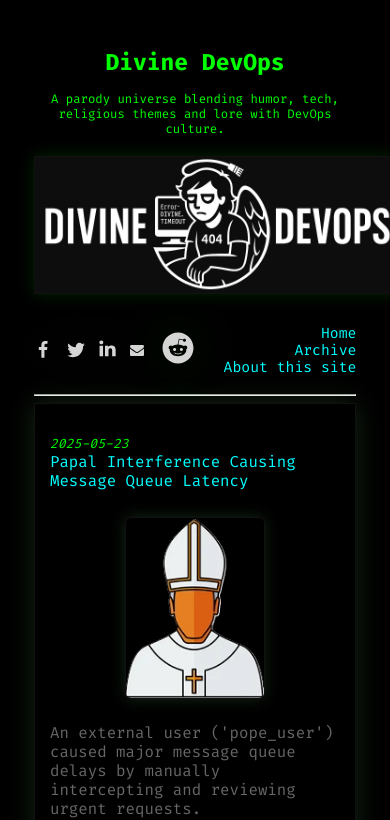
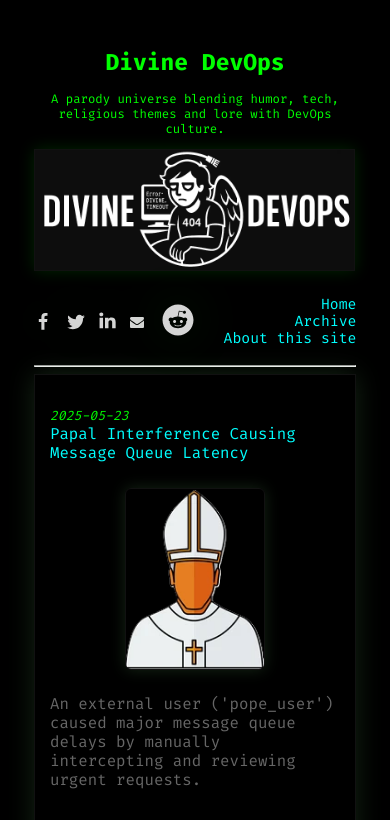
Before and after one commit to anthonypdawson/divine-devops-universe, a Jekyll site: the page built from index.md, in a window 390 px wide. Shown: the top 820 px of the page. Built offline with Jekyll 4.4.1, drawn with Linux system fonts in a browser that asks for light colours; grey boxes are pictures that could not be loaded.

Commit message:
Refactor mobile styles to enhance banner responsiveness and layout consistency

```diff
--- a/_includes/header.html
+++ b/_includes/header.html
@@ -19,9 +19,8 @@
 
 <link rel="preload" as="image" href="{{ '/assets/images/divine-banner-short.webp' | relative_url }}" type="image/webp">
 <link rel="stylesheet" href="{{ '/assets/css/dd.css' | relative_url }}">
-<link rel="stylesheet" href="{{ '/assets/css/mobile.css' | relative_url }}">
 <link rel="stylesheet" href="{{ '/assets/css/checkbox.css' | relative_url }}">
 <link rel="stylesheet" href="{{ '/assets/css/share-buttons.css' | relative_url }}">
-
+<link rel="stylesheet" href="{{ '/assets/css/mobile.css' | relative_url }}">
 {% include javascript.html %}
 {% include gtag.html %}
--- a/assets/css/mobile.css
+++ b/assets/css/mobile.css
@@ -88,6 +88,19 @@ p {
     ul.post-list {
         font-size: 0.85rem;
     }
+    .banner {
+  width: 100% !important;
+  margin: 0 !important;
+  padding: 0 !important;
+}
+.banner img {
+  width: 99% !important;
+  max-width: 99% !important;
+  min-width: 0 !important;
+  height: auto !important;
+  margin: 0 !important;
+  display: block !important;
+}
   .posts {
     max-width: 95vw !important;
     width: 100% !important;
@@ -169,6 +182,19 @@ p {
     width: 100% !important;
     font-size: 0.9em;
   }
+  .banner {
+  width: 100% !important;
+  margin: 0 !important;
+  padding: 0 !important;
+}
+.banner img {
+  width: 480px !important;
+  max-width: 99% !important;
+  min-width: 0 !important;
+  height: auto !important;
+  margin: 0 !important;
+  display: block !important;
+}
     pre,
   code {
     font-size: 0.85em !important; /* or adjust as needed */
```
